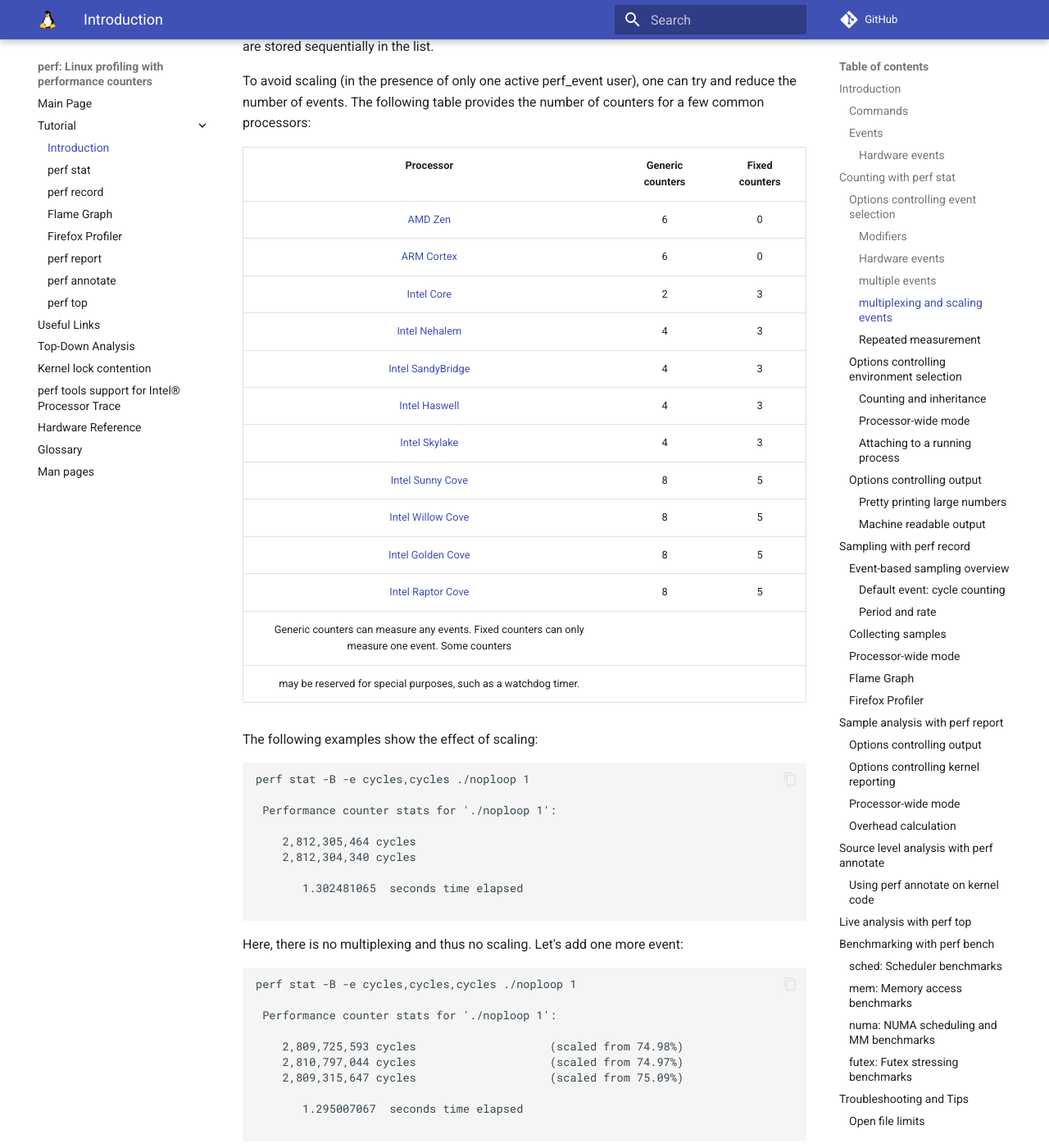
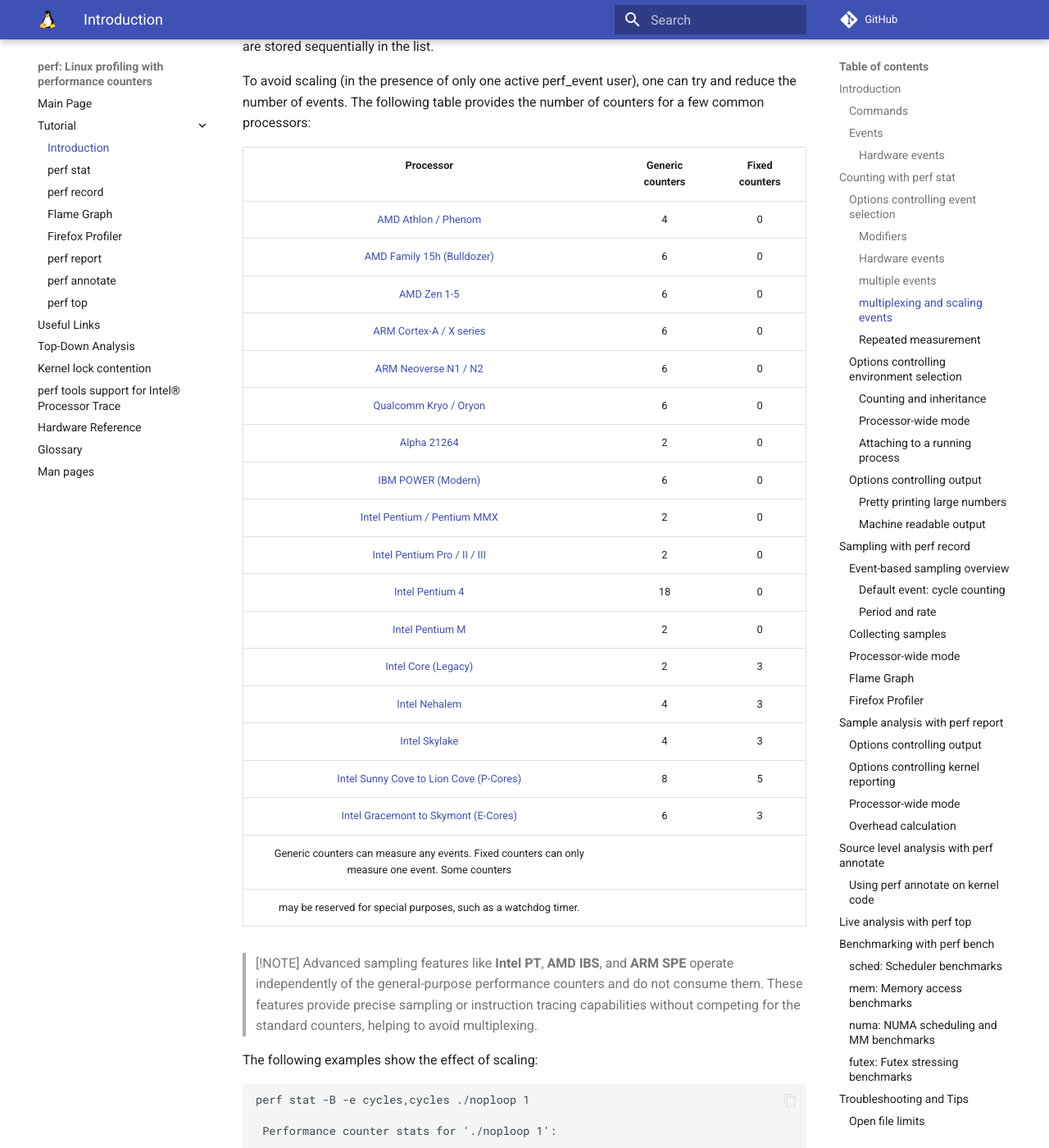
Before and after one commit to perfwiki/main, an MkDocs documentation site: the page built from docs/tutorial.md, in a window 1280 px wide and 1400 px high, scrolled down 12195 px. Shown: the whole window at 82% size. Built offline with MkDocs 1.6.1 and Material for MkDocs 9.7.7, drawn with Linux system fonts in a browser that asks for light colours; comment, search, counter and statistics services are not loaded.

Commit message:
tutorial: Expand information in the counters table
Add a more full list of processor and performance counter data.

````diff
--- a/docs/tutorial.md
+++ b/docs/tutorial.md
@@ -602,19 +602,28 @@
 
 | Processor                                                                        | Generic counters | Fixed counters |
 |:--------------------------------------------------------------------------------:|:----------------:|:--------------:|
-| [AMD Zen](https://en.wikipedia.org/wiki/List_of_AMD_CPU_microarchitectures)      | 6                | 0              |
-| [ARM Cortex](https://en.wikipedia.org/wiki/List_of_ARM_processors)               | 6                | 0              |
-| [Intel Core](https://en.wikipedia.org/wiki/Intel_Core_(microarchitecture))       | 2                | 3              |
+| [AMD Athlon / Phenom](https://en.wikipedia.org/wiki/Athlon)                       | 4                | 0              |
+| [AMD Family 15h (Bulldozer)](https://en.wikipedia.org/wiki/Bulldozer_(microarchitecture)) | 6 | 0              |
+| [AMD Zen 1-5](https://en.wikipedia.org/wiki/List_of_AMD_CPU_microarchitectures)  | 6                | 0              |
+| [ARM Cortex-A / X series](https://en.wikipedia.org/wiki/List_of_ARM_processors)  | 6                | 0              |
+| [ARM Neoverse N1 / N2](https://developer.arm.com/)                               | 6                | 0              |
+| [Qualcomm Kryo / Oryon](https://en.wikipedia.org/wiki/Qualcomm_Kryo)              | 6                | 0              |
+| [Alpha 21264](https://en.wikipedia.org/wiki/Alpha_21264)                         | 2                | 0              |
+| [IBM POWER (Modern)](https://en.wikipedia.org/wiki/IBM_POWER_microprocessors)    | 6                | 0              |
+| [Intel Pentium / Pentium MMX](https://en.wikipedia.org/wiki/Pentium)            | 2                | 0              |
+| [Intel Pentium Pro / II / III](https://en.wikipedia.org/wiki/Pentium_Pro)        | 2                | 0              |
+| [Intel Pentium 4](https://en.wikipedia.org/wiki/Pentium_4)                      | 18               | 0              |
+| [Intel Pentium M](https://en.wikipedia.org/wiki/Pentium_M)                      | 2                | 0              |
+| [Intel Core (Legacy)](https://en.wikipedia.org/wiki/Intel_Core_(microarchitecture)) | 2                | 3              |
 | [Intel Nehalem](https://en.wikipedia.org/wiki/Nehalem_(microarchitecture))       | 4                | 3              |
-| [Intel SandyBridge](https://en.wikipedia.org/wiki/Sandy_Bridge)                  | 4                | 3              |
-| [Intel Haswell](https://en.wikipedia.org/wiki/Haswell_(microarchitecture))       | 4                | 3              |
 | [Intel Skylake](https://en.wikipedia.org/wiki/Skylake_(microarchitecture))       | 4                | 3              |
-| [Intel Sunny Cove](https://en.wikipedia.org/wiki/Sunny_Cove_(microarchitecture)) | 8                | 5              |
-| [Intel Willow Cove](https://en.wikipedia.org/wiki/Willow_Cove)                   | 8                | 5              |
-| [Intel Golden Cove](https://en.wikipedia.org/wiki/Golden_Cove)                   | 8                | 5              |
-| [Intel Raptor Cove](https://en.wikipedia.org/wiki/Raptor_Cove)                   | 8                | 5              |
+| [Intel Sunny Cove to Lion Cove (P-Cores)](https://en.wikipedia.org/wiki/Golden_Cove) | 8                | 5              |
+| [Intel Gracemont to Skymont (E-Cores)](https://en.wikipedia.org/wiki/List_of_Intel_CPU_microarchitectures) | 6                | 3              |
 Generic counters can measure any events. Fixed counters can only measure one event. Some counters
 may be reserved for special purposes, such as a watchdog timer.
+
+> [!NOTE]
+> Advanced sampling features like **Intel PT**, **AMD IBS**, and **ARM SPE** operate independently of the general-purpose performance counters and do not consume them. These features provide precise sampling or instruction tracing capabilities without competing for the standard counters, helping to avoid multiplexing.
 
 The following examples show the effect of scaling:
 ```sh
````
